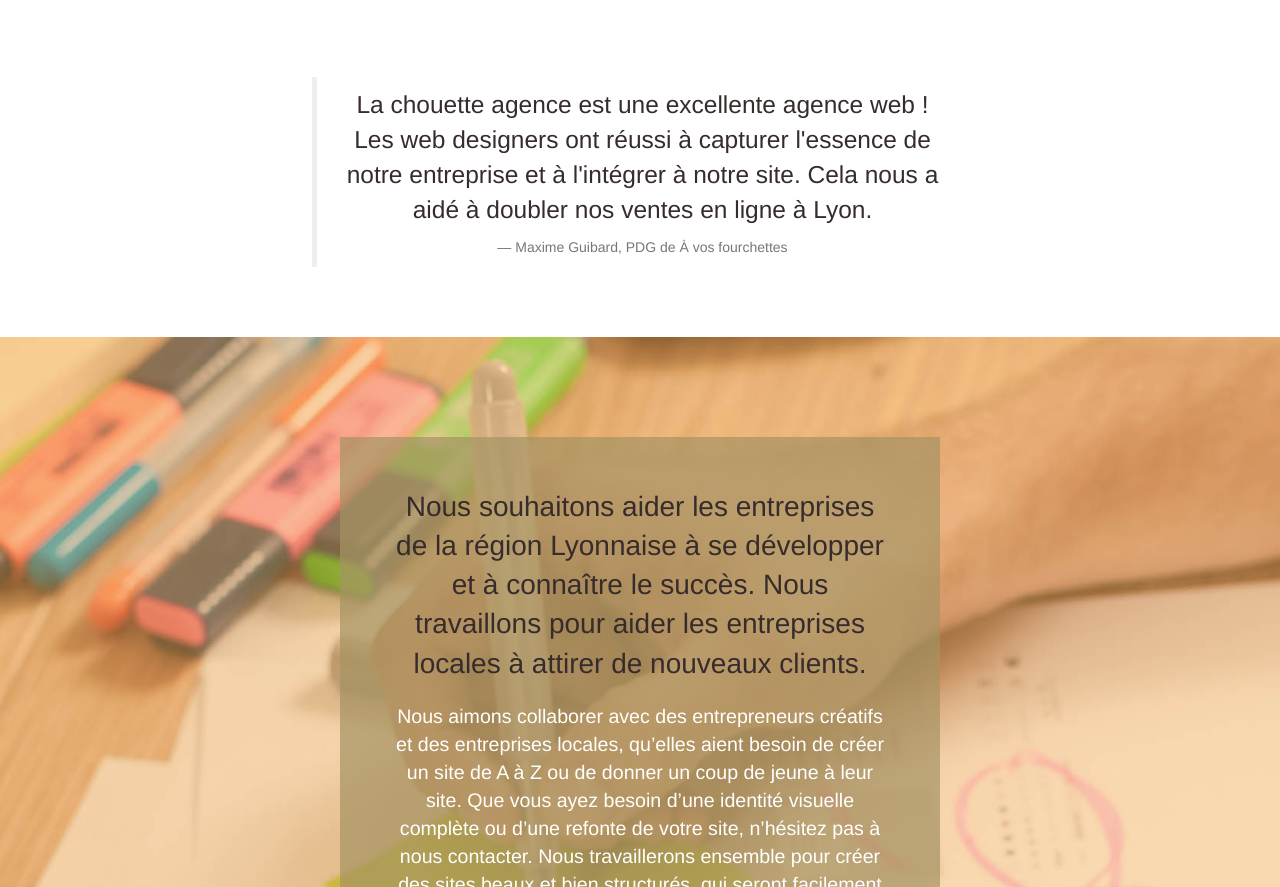
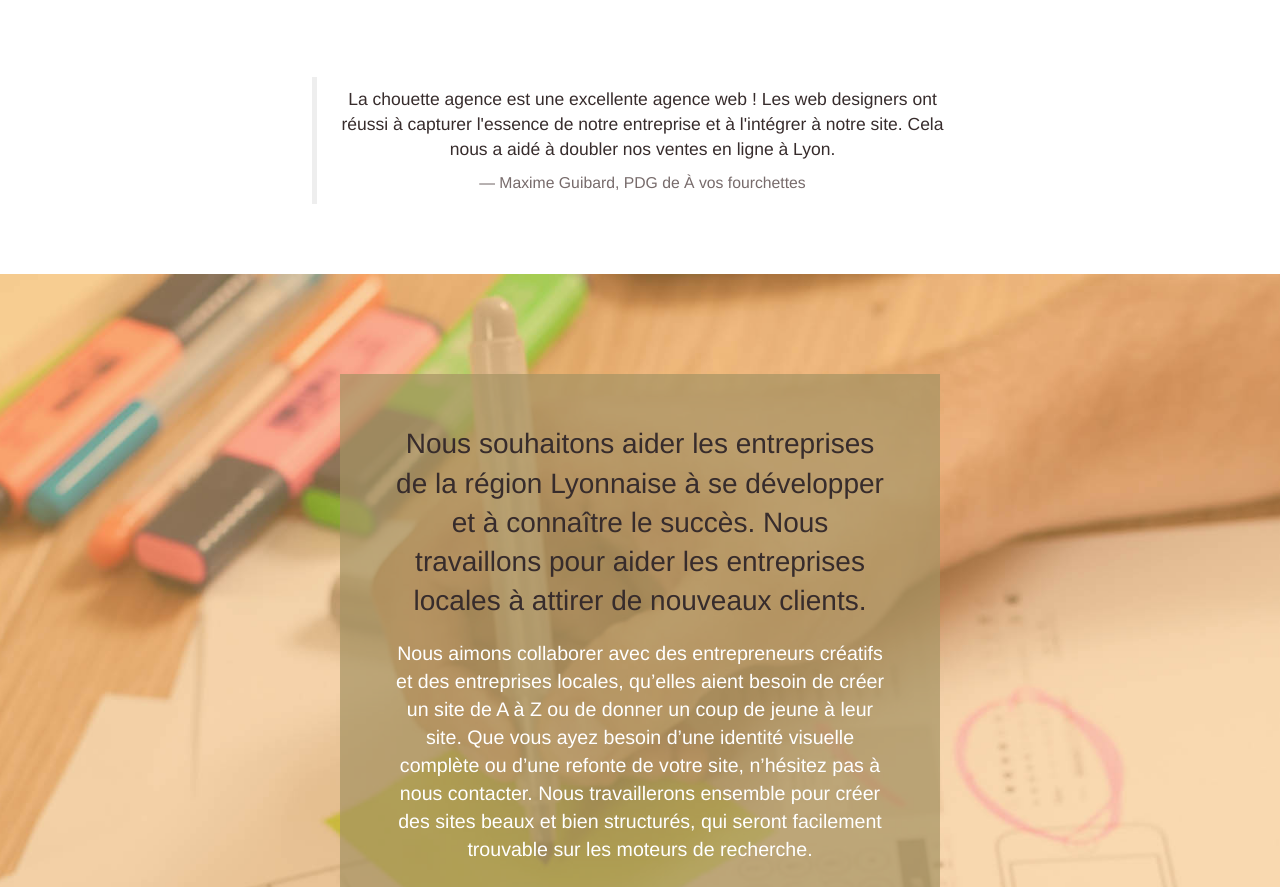
Before and after one commit to laurotta/OC-P4_Chouette_Agence, a plain HTML site: page index.html in a window 1280 px wide. Shown: the part 1054-1941 px from the top of the page. Drawn offline with Linux system fonts and the light colour scheme.

Commit message:
Site modifié v2.2 : correction du contraste du footer de blockquote

```diff
--- a/index.html
+++ b/index.html
@@ -28,7 +28,7 @@
 </head>
 <body>
 <!-- Principal conteneur -->
-<main class="page-container">
+<div class="page-container">
 
 <!-- bloc-0 -->
 <header class="bloc bgc-white l-bloc " id="bloc-0">
@@ -55,7 +55,7 @@
 	</div>
 </header>
 <!-- bloc-0 END -->
-
+<main>
 <!-- bloc-1-presentation -->
 <section class="bloc bgc-dark-slate-blue bg-banniere d-bloc bloc-bg-texture b-parallax" id="bloc-1-hero">
 	<div class="container bloc-lg">
@@ -122,8 +122,8 @@
 		<div class="row voffset-lg voffset">
 			<div class="col-xs-12 col-md-8 col-md-offset-2 text-center">
 					<blockquote>
-						<p>La chouette agence est une excellente agence web ! Les web designers ont réussi à capturer l'essence de notre entreprise et à l'intégrer à notre site. Cela nous a aidé à doubler nos ventes en ligne à Lyon.</p>
-						<footer>Maxime Guibard, PDG de À vos fourchettes</footer>
+						<p class="bquote-p">La chouette agence est une excellente agence web ! Les web designers ont réussi à capturer l'essence de notre entreprise et à l'intégrer à notre site. Cela nous a aidé à doubler nos ventes en ligne à Lyon.</p>
+						<footer class="bquote-footer">Maxime Guibard, PDG de À vos fourchettes</footer>
 					</blockquote>
 
 			</div>
@@ -220,7 +220,7 @@
 	</div>
 </section>
 <!-- bloc-5-cta END -->
-
+</main>
 <!-- Footer - bloc-8 -->
 <footer class="bloc bgc-atomic-tangerine d-bloc" id="bloc-8">
 	<div class="container bloc-sm">
@@ -259,7 +259,7 @@
 </footer>
 <!-- Footer - bloc-8 END -->
 
-</main>
+</div>
 <!-- Principal conteneur END -->
 
 
--- a/style.css
+++ b/style.css
@@ -23,6 +23,15 @@ a:hover {
     width: 100%;
     z-index: 100000;
     background: #FFFFFF url("img/pageload-spinner.gif") no-repeat center center;
+}
+
+.bquote-p {
+    font-size: 1em;
+}
+
+.bquote-footer {
+    font-size: 0.9em;
+    color: #776B6B;
 }
 
 .bloc {
```
Also changed, not shown: contact.html (+4 -4 lines).
